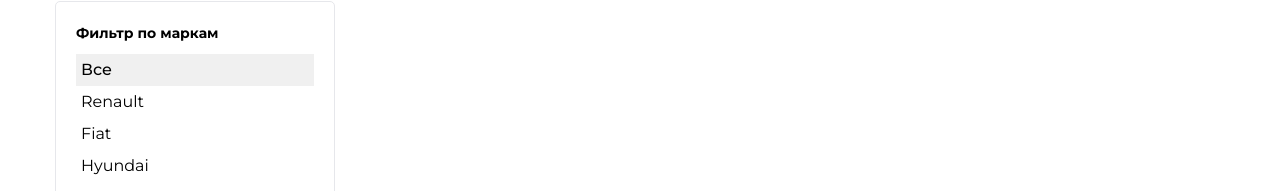
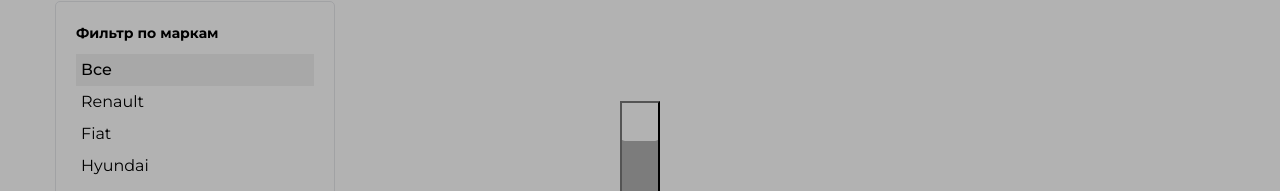
Before and after one commit to YakhyaevGadji/car-rent, a React (Vite) app: page /Cars in a window 1280 px wide. Shown: the part 279-470 px from the top of the page. Built offline with nearby package versions, Linux system fonts and the light colour scheme; no server answers.

Commit message:
add: modal carcas

```diff
--- a/src/pages/Cars/ui/Cars.tsx
+++ b/src/pages/Cars/ui/Cars.tsx
@@ -1,15 +1,17 @@
 import React from "react";
+import ListCars from "../../../widgets/listCars/ui/ListCars";
 import { FilterBrand, FilterPrice, FilterSort } from "../../../widgets/filters";
-import ListCars from "../../../widgets/listCars/ui/ListCars";
 import { useAppDispatch, useAppSelector } from "../../../app/appStore";
 import { fetchFilterCars } from "../../../entities/carblock/model/getFilterCars";
 import { Search } from "../../../widgets/searchCars";
-import "./cars.scss";
 import { Header } from "../../../widgets/header";
 import { Footer } from "../../../widgets/footer";
+import { SingleModal } from "../../../widgets/singleModal";
+import "./cars.scss";
 
 const Cars: React.FC = () => {
     const { sort, searchCars, price } = useAppSelector((state) => state.filters);
+    const { showWindow } = useAppSelector((state) => state.getCar);
     const dispatch = useAppDispatch();
 
     const getCars = async () => {
@@ -37,6 +39,7 @@
                             </div>
                         </div>
                     </div>
+                    {showWindow === 'closed' && <SingleModal/>}
                 </main>
             <Footer/>
         </>
--- /dev/null
+++ b/src/widgets/singleModal/index.ts
@@ -0,0 +1,3 @@
+import SingleModal from "./ui/SingleModal";
+
+export { SingleModal };
--- /dev/null
+++ b/src/widgets/singleModal/ui/SingleModal.tsx
@@ -0,0 +1,18 @@
+import React from "react";
+import "./singleModal.scss";
+
+const SingleModal: React.FC = (): React.JSX.Element => {
+    return (
+        <div className="modal">
+            <div className="container">
+                <div className="modal__info">
+                    <div className="modal__buttons">
+                        <button className="modal"></button>
+                    </div>
+                </div>
+            </div>
+        </div>
+    );
+}
+
+export default SingleModal;
--- /dev/null
+++ b/src/widgets/singleModal/ui/singleModal.scss
@@ -0,0 +1,20 @@
+.modal {
+    position: fixed;
+    left: 0;
+    top: 0;
+    width: 100%;
+    height: 100vh;
+    z-index: 999;
+    background-color: rgba(0, 0, 0, .3);
+
+    &__info {
+        max-width: 100%;
+        padding: 20px;
+        border-radius: 5px;
+        background-color: var(--whiteColor);
+        position: absolute;
+        top: 50%;
+        left: 50%;
+        transform: translate(-50%, -50%);
+    }
+}
```
